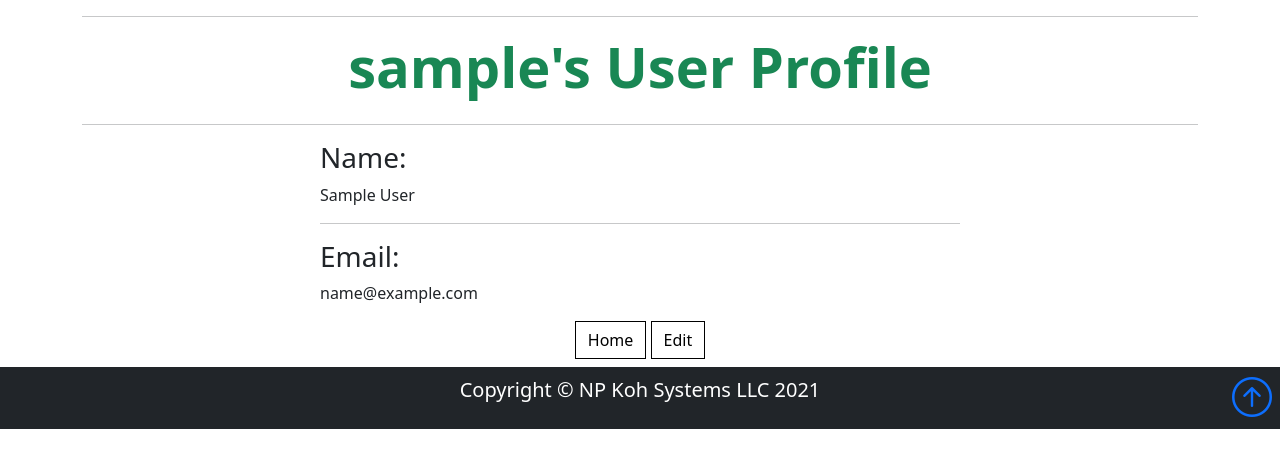
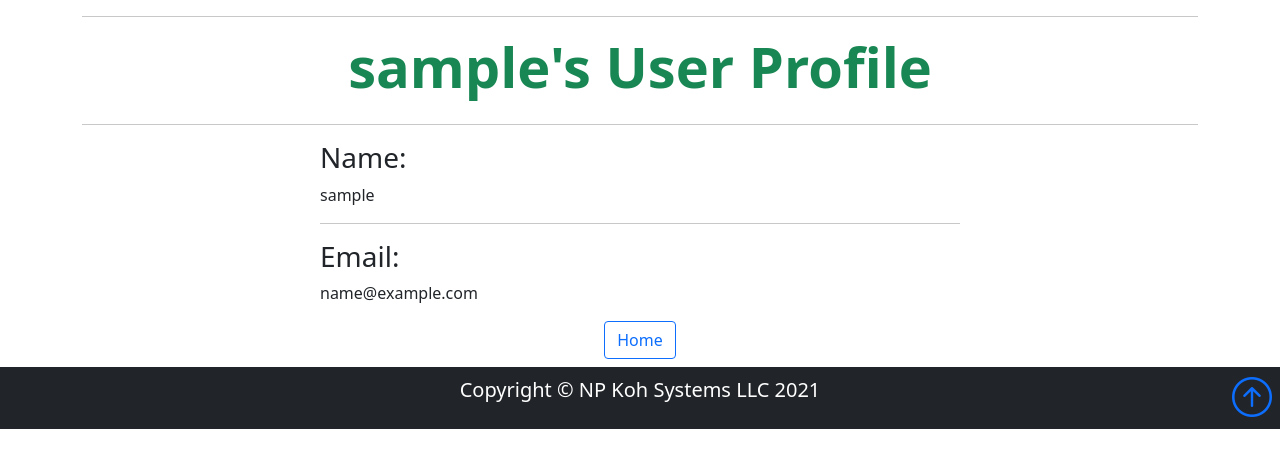
Before and after one commit to NgiapPuoyKoh/django-blogchat-tech, a Django app: a page that uses profiles/templates/profiles/profile.html in a window 1280 px wide. Shown: the part 110-578 px from the top of the page. Run offline with Django 3.2, Linux system fonts and the light colour scheme; a user stored in the database is signed in; tables that the repository leaves empty hold one stand-in row (values such as "Sample post"); some libraries are stand-ins or nearby versions.

Commit message:
Edit profile.html modify page to read-only user info and style button

```diff
--- a/profiles/templates/profiles/profile.html
+++ b/profiles/templates/profiles/profile.html
@@ -23,19 +23,14 @@
 <!-- Display Profile Info -->
 <div class="col-10 offset-1 col-md-6 offset-md-3">
     <h3>Name: </h3>
-    <p class="main-text">{{ user_profile.name }}</p>
+    <p class="main-text">{{ user }}</p>
     <hr>
     <h3>Email: </h3>
-    <p class="main-text">{{ user_profile.email}}</p>
+    <p class="main-text">{{ user.email}}</p>
 </div>
 
 <div class="text-center mb-2">
-    <a href="{% url 'home' %}">
-        <button class="btn btn-outline-black rounded-0 submit-btn" type="submit">Home
-    </button></a>
-    <a href="{% url 'edit_profile' request.user %}">
-        <button class="btn btn-outline-black rounded-0 submit-btn" type="submit">Edit
-    </button></a>
+    <a href="{% url 'home' %}" class="btn btn-outline-primary submit-btn">Home</a>
 </div>
 
 {% endblock %}
```
